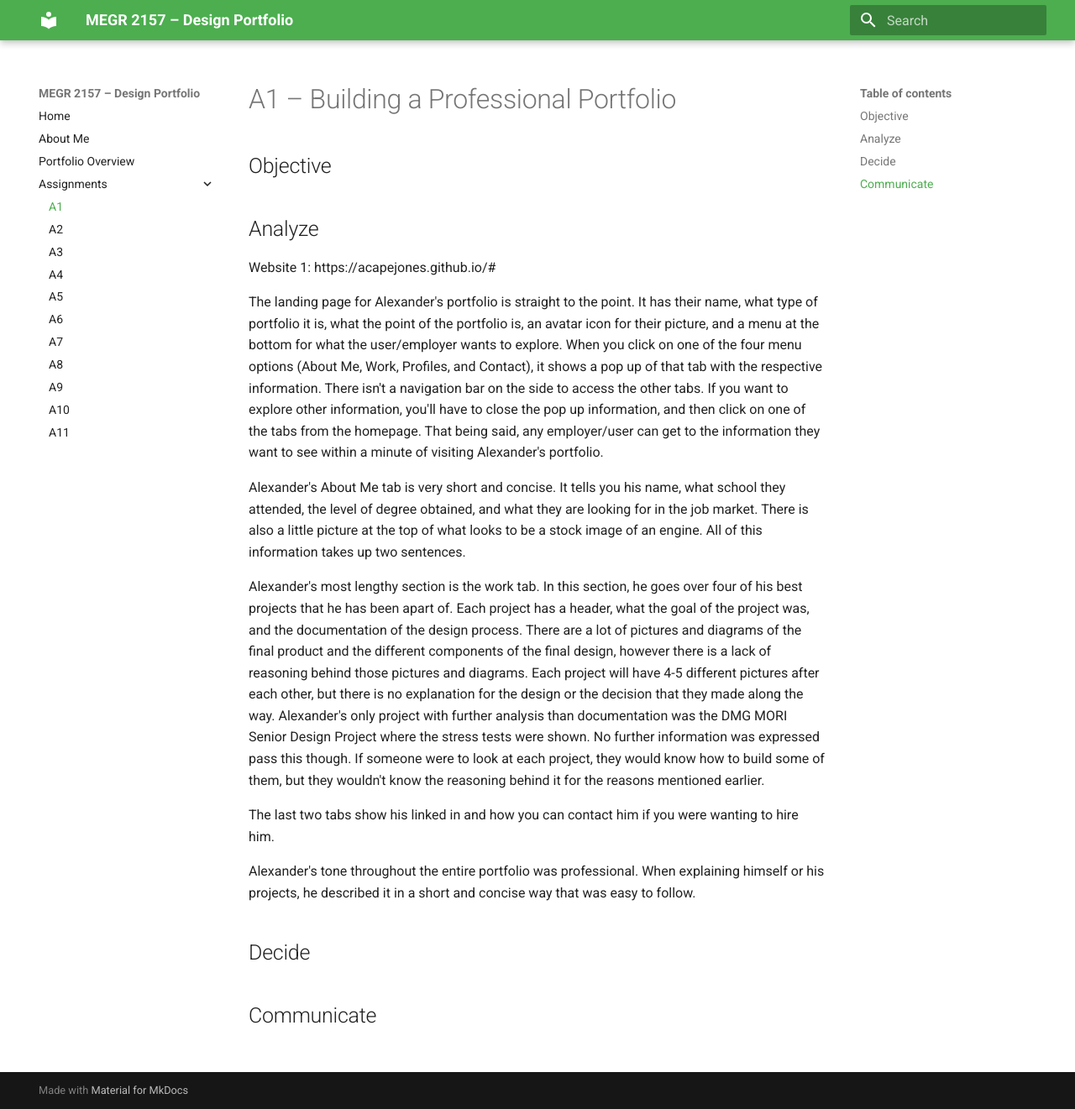
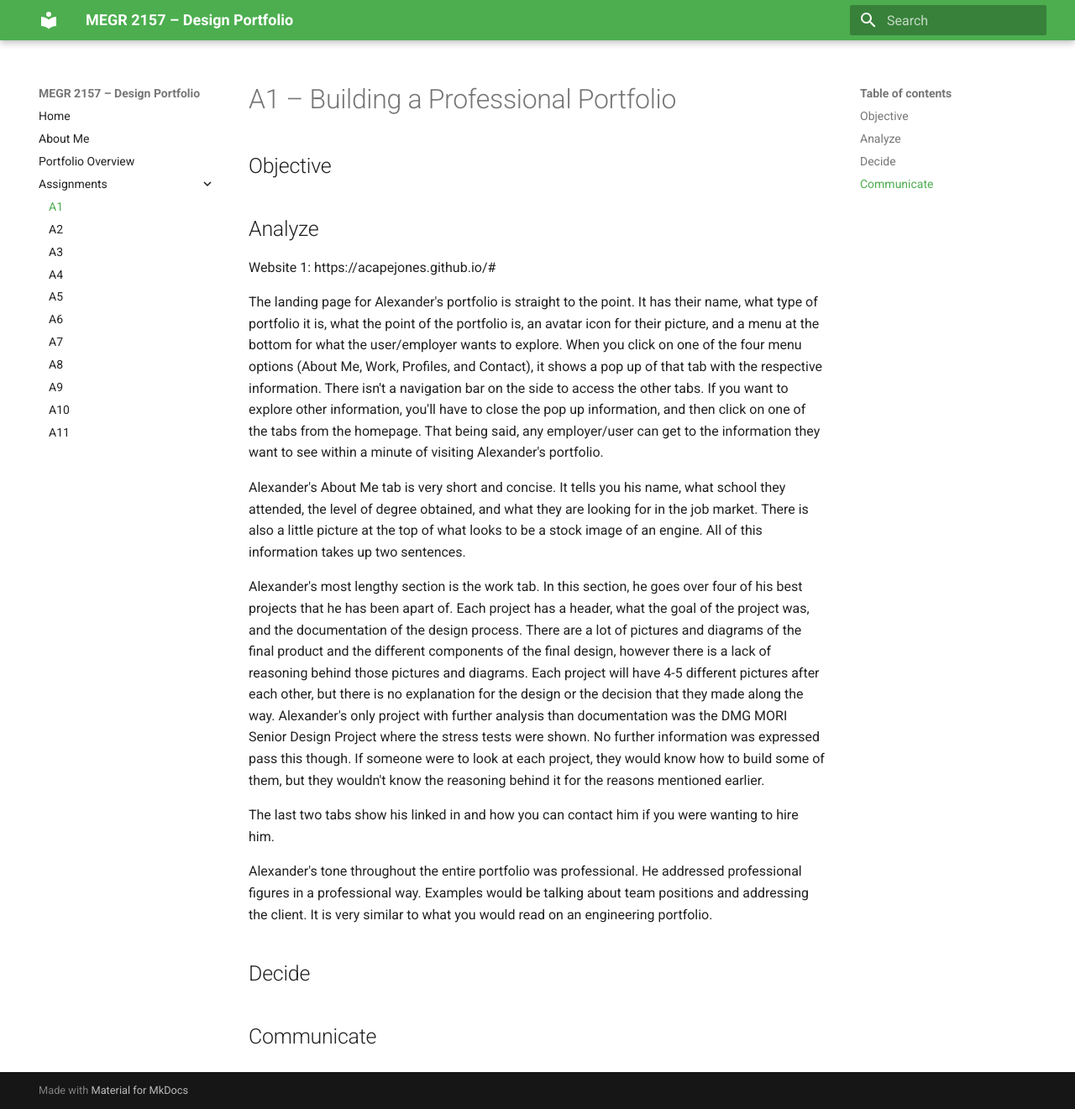
Before and after one commit to AndyChwalik/megr2157-portfolio, an MkDocs documentation site: the page built from docs/assignments/A01/index.md, in a window 1280 px wide and 1321 px high. Shown: the whole window at 84% size. Built offline with MkDocs 1.6.1 and Material for MkDocs 9.7.7, drawn with Linux system fonts in a browser that asks for light colours.

Commit message:
Web1Finished.md
This finished the information needed for the first website

```diff
--- a/docs/assignments/A01/index.md
+++ b/docs/assignments/A01/index.md
@@ -15,7 +15,7 @@ Alexander's most lengthy section is the work tab. In this section, he goes over
 
 The last two tabs show his linked in and how you can contact him if you were wanting to hire him.
 
-Alexander's tone throughout the entire portfolio was professional. When explaining himself or his projects, he described it in a short and concise way that was easy to follow.
+Alexander's tone throughout the entire portfolio was professional. He addressed professional figures in a professional way. Examples would be talking about team positions and addressing the client. It is very similar to what you would read on an engineering portfolio.
 
 ## Decide
 
```
